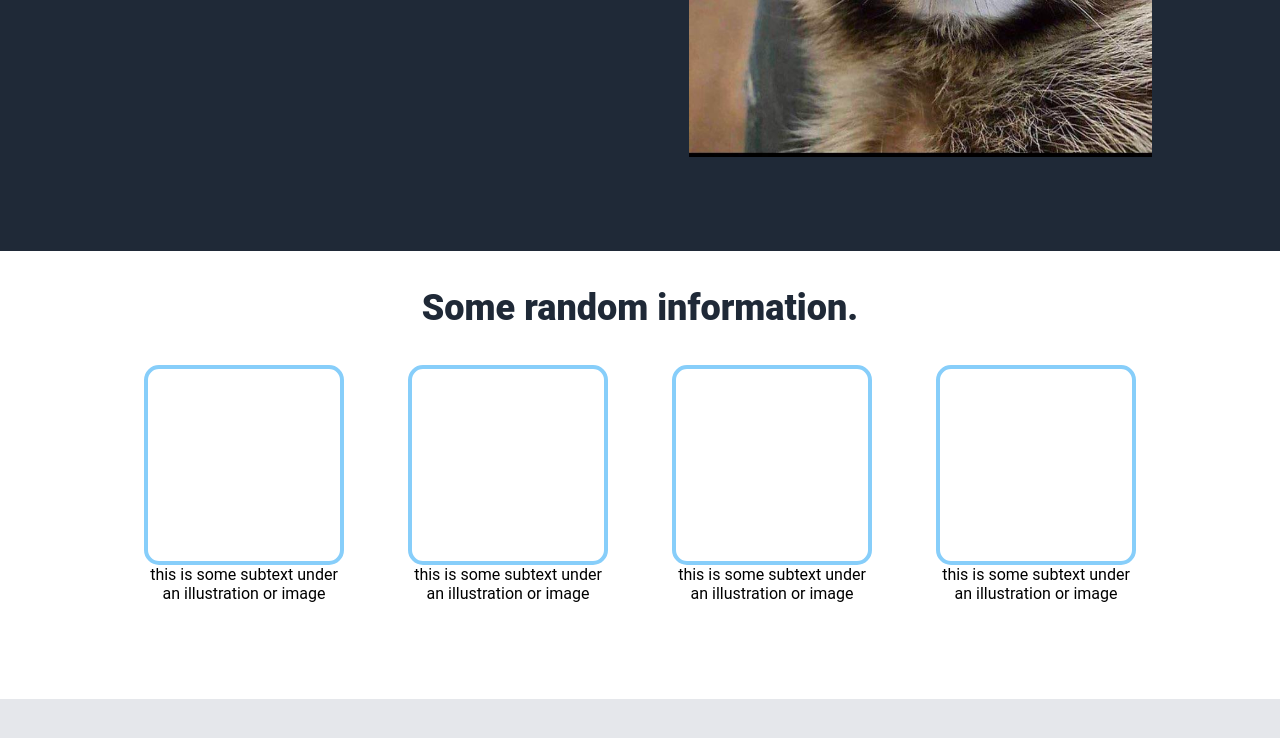
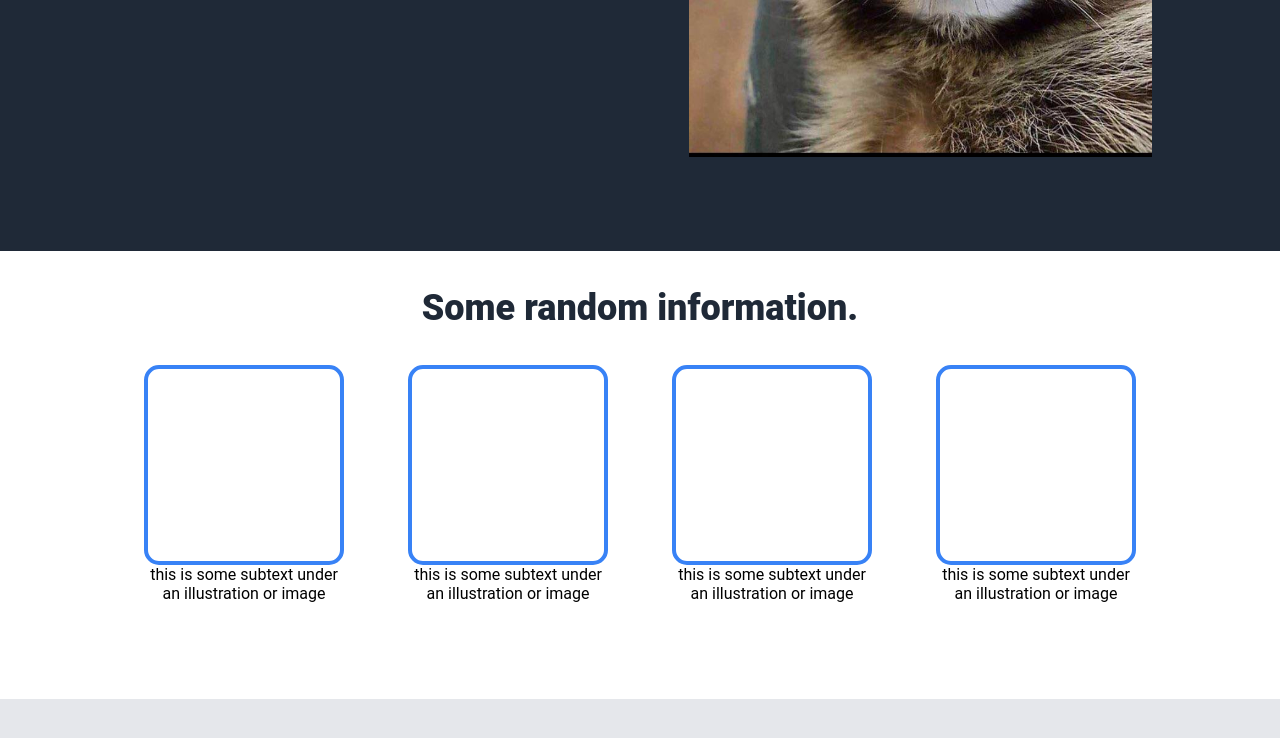
Before and after one commit to MylesXP/TOP_Landing-Page, a plain HTML site: page index.html in a window 1280 px wide. Shown: the part 426-1164 px from the top of the page. Drawn offline with Linux system fonts and the light colour scheme.

Commit message:
Changed border color of info cards
Changed the color of info card border to a darker blue as seen in the original design.

```diff
--- a/styles.css
+++ b/styles.css
@@ -119,7 +119,7 @@ a {
 }
 
 .info-card {
-    border: 4px solid lightskyblue;
+    border: 4px solid #3882F6;
     width: 200px;
     height: 200px;
     border-radius: 15px;
```
